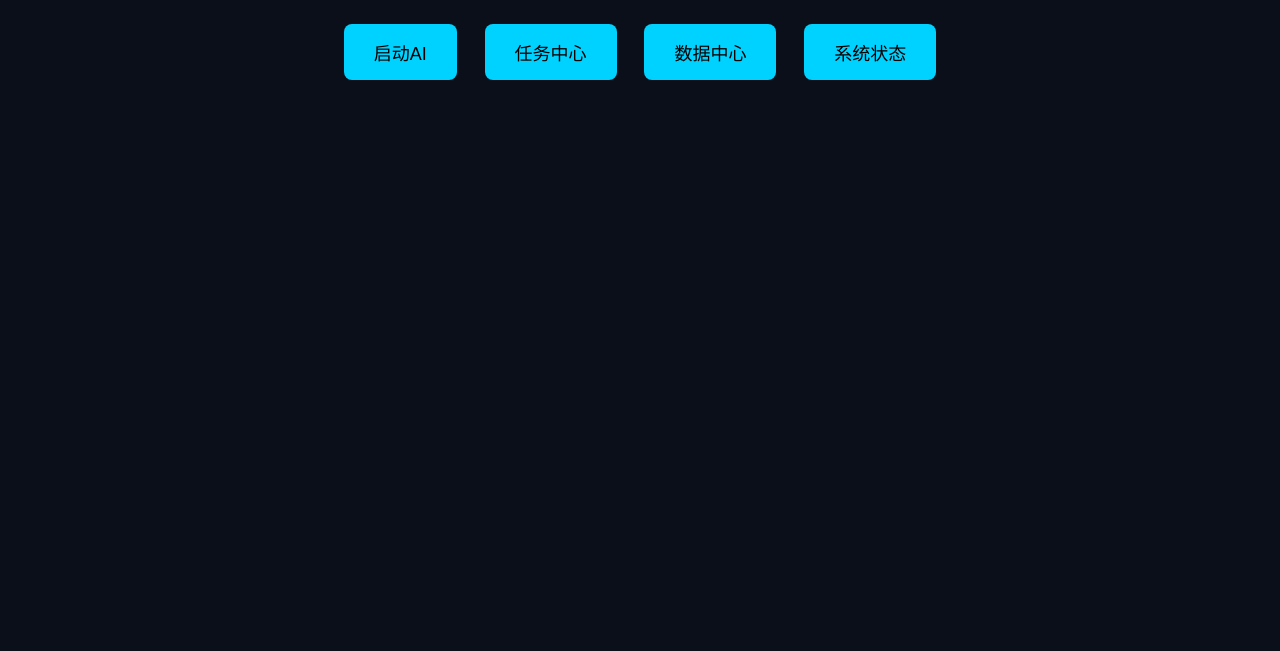
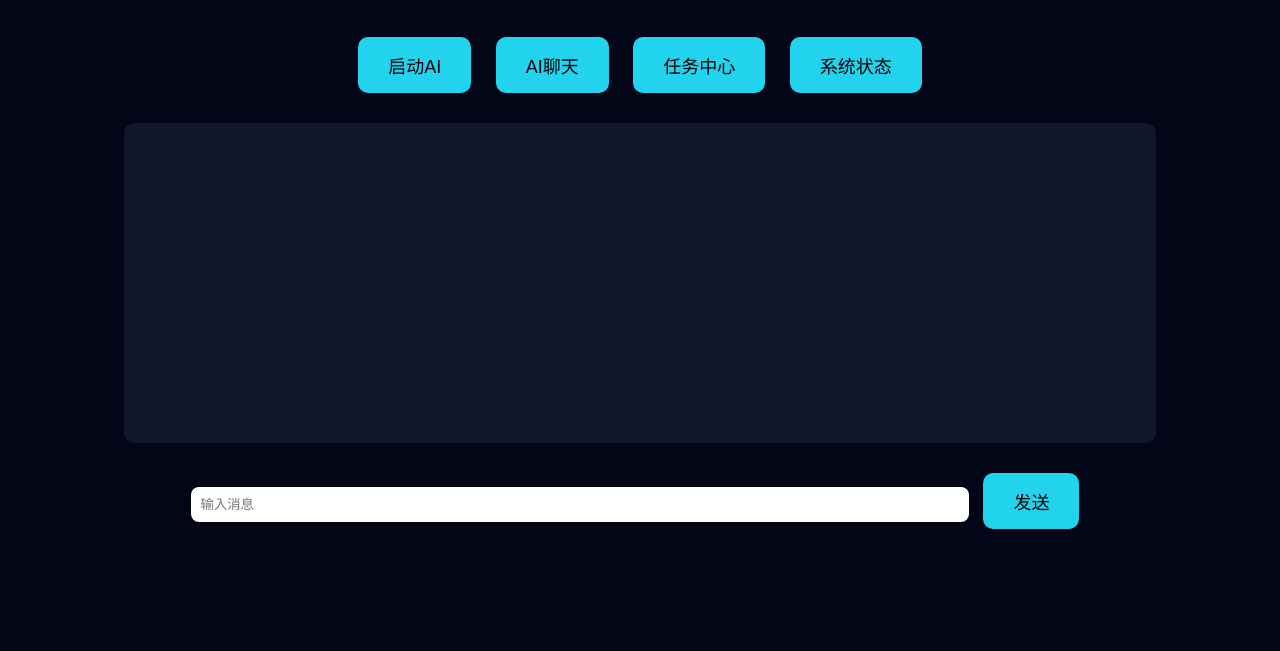
Before and after one commit to Happylove168998/hkjc, a plain HTML site: page index.html in a window 1280 px wide. Shown: the part 149-800 px from the top of the page. Drawn offline with Linux system fonts and the light colour scheme.

Commit message:
更新 index.html

```diff
--- a/index.html
+++ b/index.html
@@ -2,52 +2,114 @@
 <html>
 <head>
 <meta charset="UTF-8">
-<title>AI 控制台</title>
+<title>AI-BOY OS</title>
 
 <style>
-
 body{
-background:#0b0f1a;
-color:#00d2ff;
-font-family:monospace;
+background:#020617;
+color:white;
+font-family:Arial;
 text-align:center;
-padding:40px;
 }
 
 h1{
-font-size:40px;
-margin-bottom:30px;
+margin-top:80px;
+color:#22d3ee;
+}
+
+.container{
+margin-top:50px;
 }
 
 button{
-background:#00d2ff;
+background:#22d3ee;
 border:none;
 padding:15px 30px;
 margin:10px;
 font-size:18px;
-border-radius:8px;
+border-radius:10px;
 cursor:pointer;
 }
 
 button:hover{
-background:#0090aa;
+background:#0ea5b7;
+}
+
+#chatbox{
+width:80%;
+height:300px;
+background:#0f172a;
+margin:20px auto;
+border-radius:10px;
+padding:10px;
+overflow:auto;
+text-align:left;
+}
+
+input{
+width:60%;
+padding:10px;
+border-radius:8px;
+border:none;
 }
 
 </style>
+
 </head>
 
 <body>
 
 <h1>AI-BOY OS 控制台</h1>
 
-<button>启动AI</button>
+<div class="container">
 
-<button>任务中心</button>
+<button onclick="startAI()">启动AI</button>
+<button onclick="openChat()">AI聊天</button>
+<button onclick="tasks()">任务中心</button>
+<button onclick="system()">系统状态</button>
 
-<button>数据中心</button>
+</div>
 
-<button>系统状态</button>
+<div id="chatbox"></div>
+
+<div>
+
+<input id="msg" placeholder="输入消息">
+<button onclick="send()">发送</button>
+
+</div>
+
+<script>
+
+function startAI(){
+alert("AI系统启动成功")
+}
+
+function tasks(){
+alert("任务中心加载中")
+}
+
+function system(){
+alert("系统运行正常")
+}
+
+function openChat(){
+document.getElementById("chatbox").innerHTML+="<p>AI: 你好，我是AI-BOY</p>"
+}
+
+function send(){
+
+let msg=document.getElementById("msg").value
+
+document.getElementById("chatbox").innerHTML+="<p>你: "+msg+"</p>"
+
+document.getElementById("chatbox").innerHTML+="<p>AI: 我收到你的消息了</p>"
+
+document.getElementById("msg").value=""
+
+}
+
+</script>
 
 </body>
-
 </html>
```
